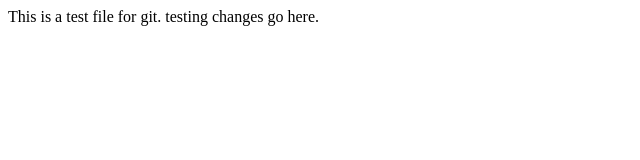
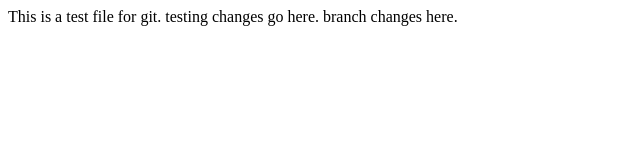
Before and after one commit to william327/cryptids, a plain HTML site: page cryptids/docroot/index.html in a window 1280 px wide. Shown: the whole page, without its empty margins (0-640 px from the left). Drawn offline with Linux system fonts and the light colour scheme.

Commit message:
changes in branch1

```diff
--- a/cryptids/docroot/index.html
+++ b/cryptids/docroot/index.html
@@ -5,6 +5,6 @@
 <title>Insert title here</title>
 </head>
 <body>
-This is a test file for git. testing changes go here.
+This is a test file for git. testing changes go here. branch changes here.
 </body>
 </html>
```
